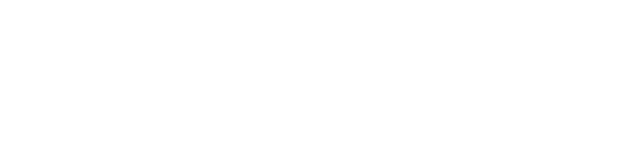
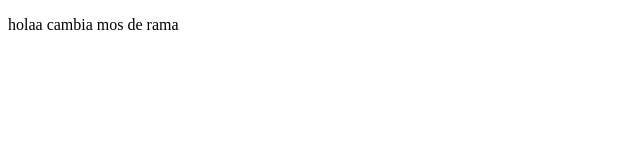
Before and after one commit to XimenaRubio212/master, a plain HTML site: page index.html in a window 1280 px wide. Shown: the whole page, without its empty margins (0-640 px from the left). Drawn offline with Linux system fonts and the light colour scheme.

Commit message:
cambio de rama

```diff
--- a/index.html
+++ b/index.html
@@ -6,6 +6,6 @@
     <title>Document</title>
 </head>
 <body>
-
+    <p>holaa cambia mos de rama</p>
 </body>
 </html>
```
